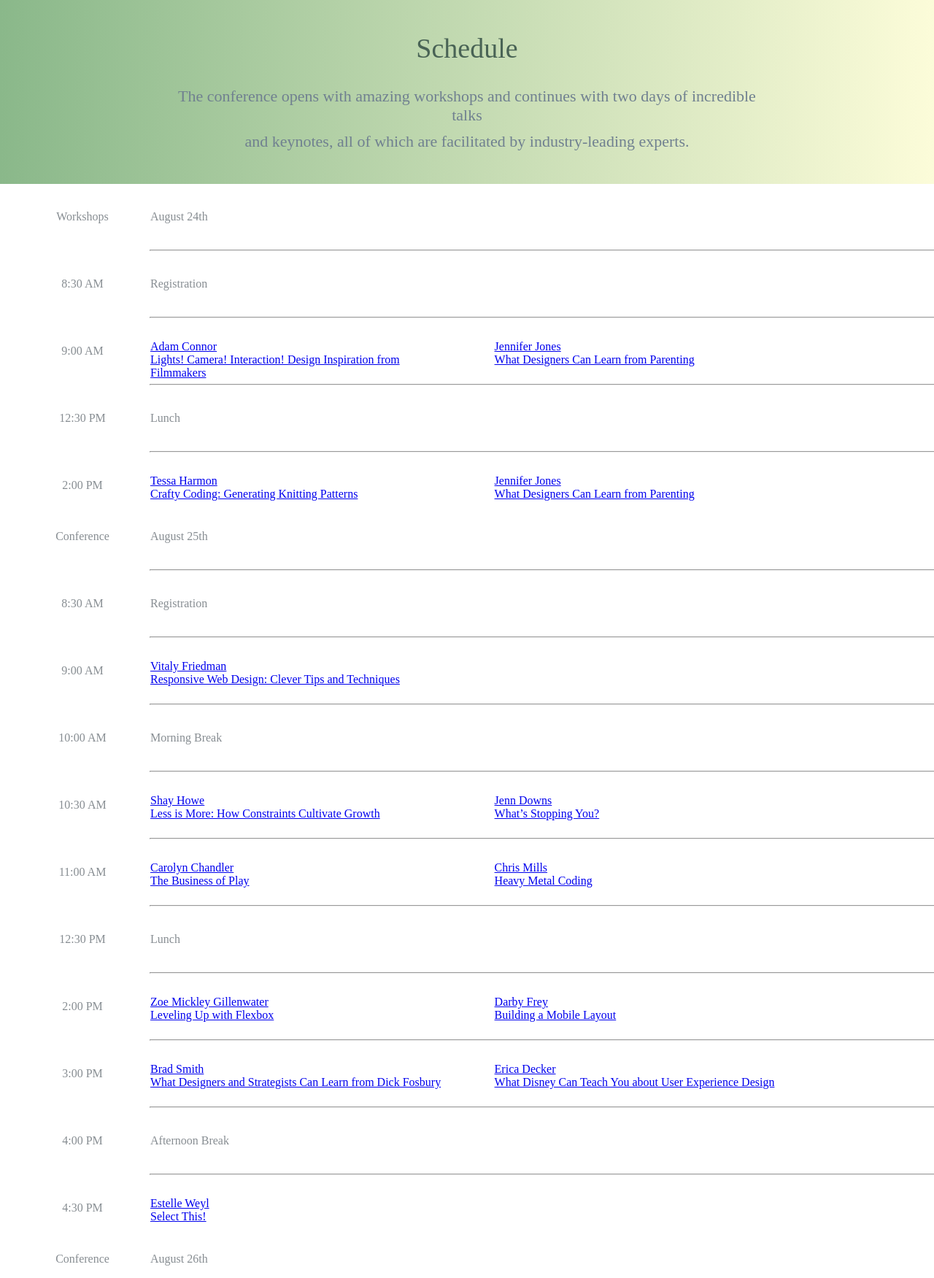
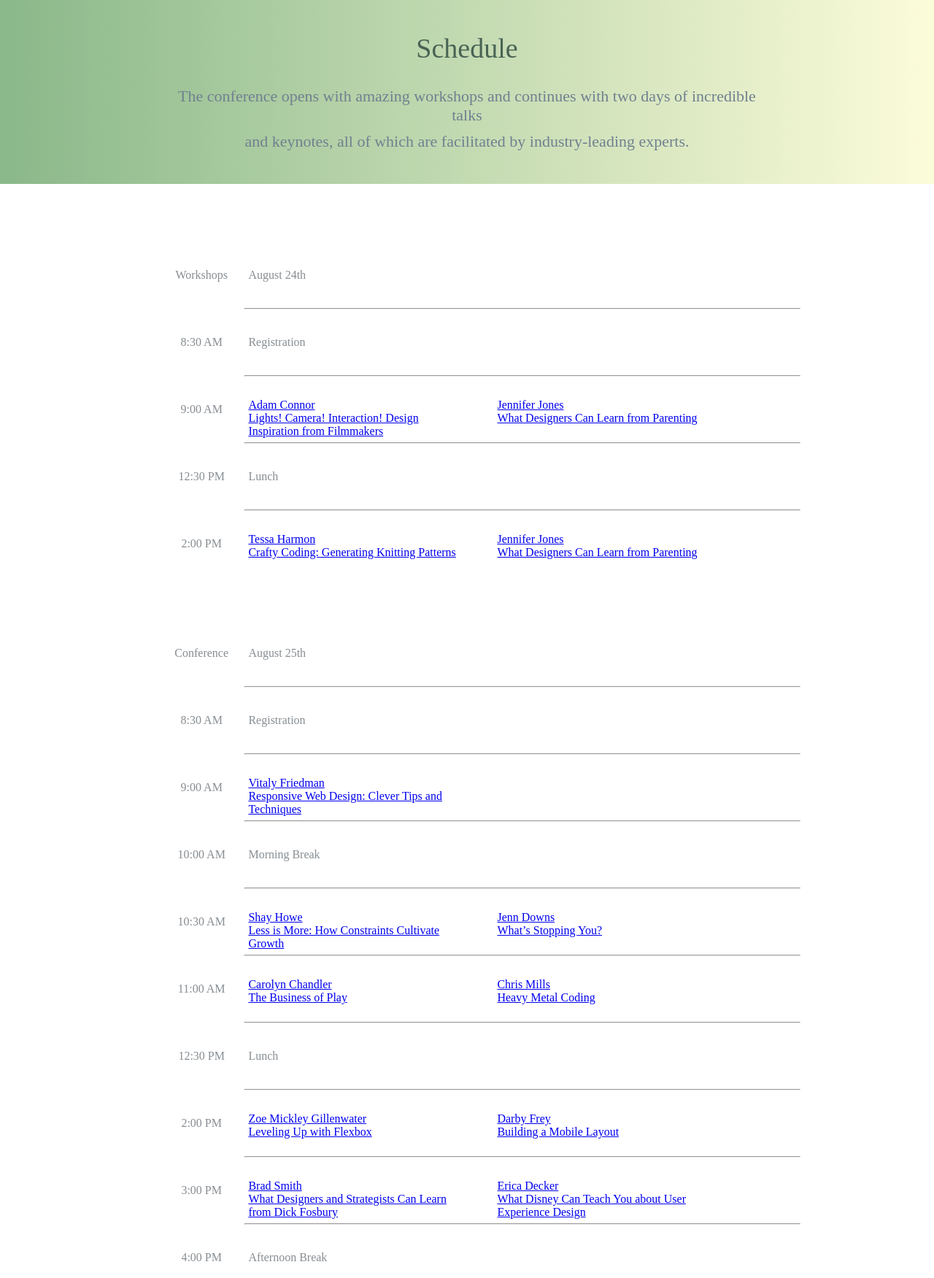
Before and after one commit to Deepak210298/Web-Development, a PHP site: the page made by Style Conference/Schedule.html in a window 1280 px wide. Shown: the part 169-1920 px from the top of the page at 73% size. Run offline with PHP 8.4, Linux system fonts and the light colour scheme.

Commit message:
Update Schedule style.css

```diff
--- a/Style Conference/Schedule style.css
+++ b/Style Conference/Schedule style.css
@@ -101,8 +101,8 @@ body{
     padding: 0;
 }
 
-.workshops{
-    margin: 40px 15%;
+.event{
+    margin: 100px 15%;
     padding: 0;
 }
 
```
